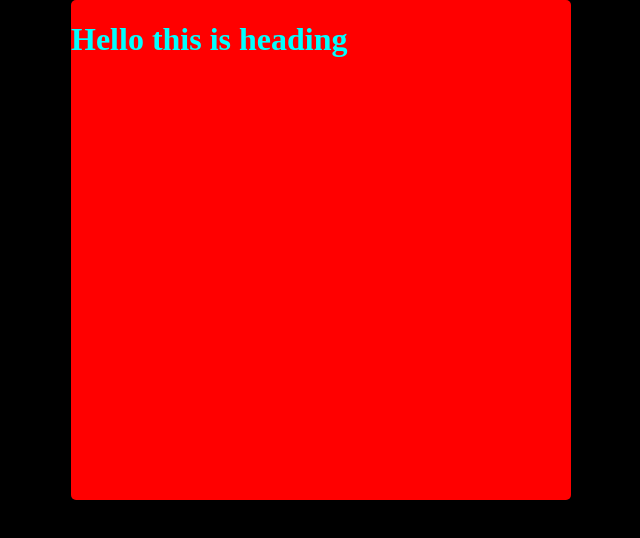
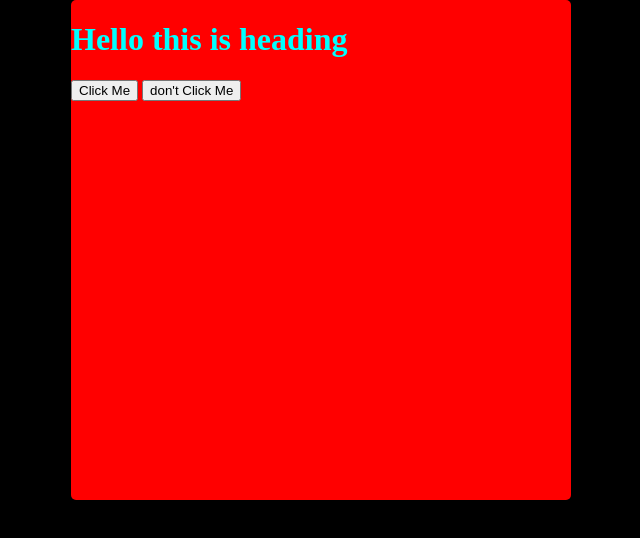
Before and after one commit to Abhirup-testaccnt/boxproject, a plain HTML site: page index.html in a window 1280 px wide. Shown: the whole page, without its empty margins (319-959 px from the left). Drawn offline with Linux system fonts and the light colour scheme.

Commit message:
two buttons and one result div added

```diff
--- a/index.html
+++ b/index.html
@@ -9,6 +9,13 @@
 <body>
     <div class="box">
         <h1>Hello this is heading</h1>
+        <div class="buttons">
+            <button id="btn">Click Me</button>
+            <button id="btn2">don't Click Me</button>
+        </div>
+        <div class="boxresult">
+
+        </div>
     </div>
 
 
```
